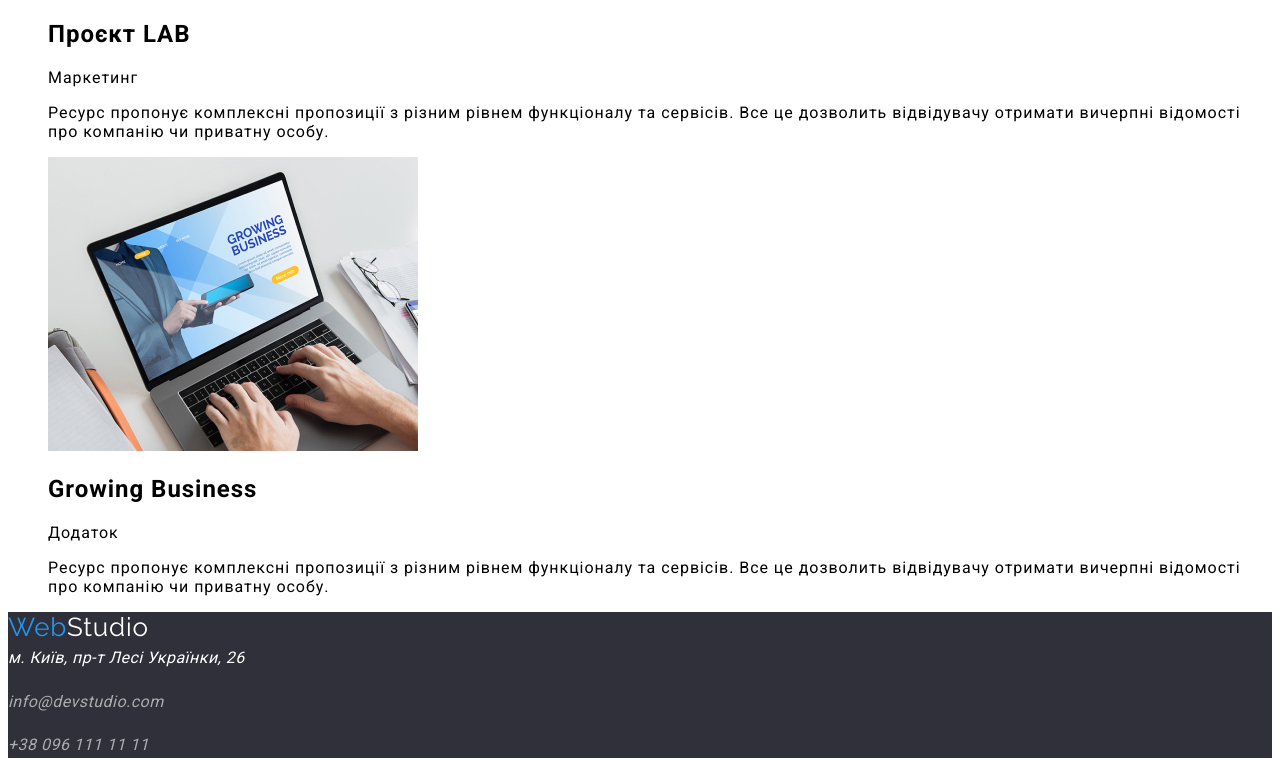
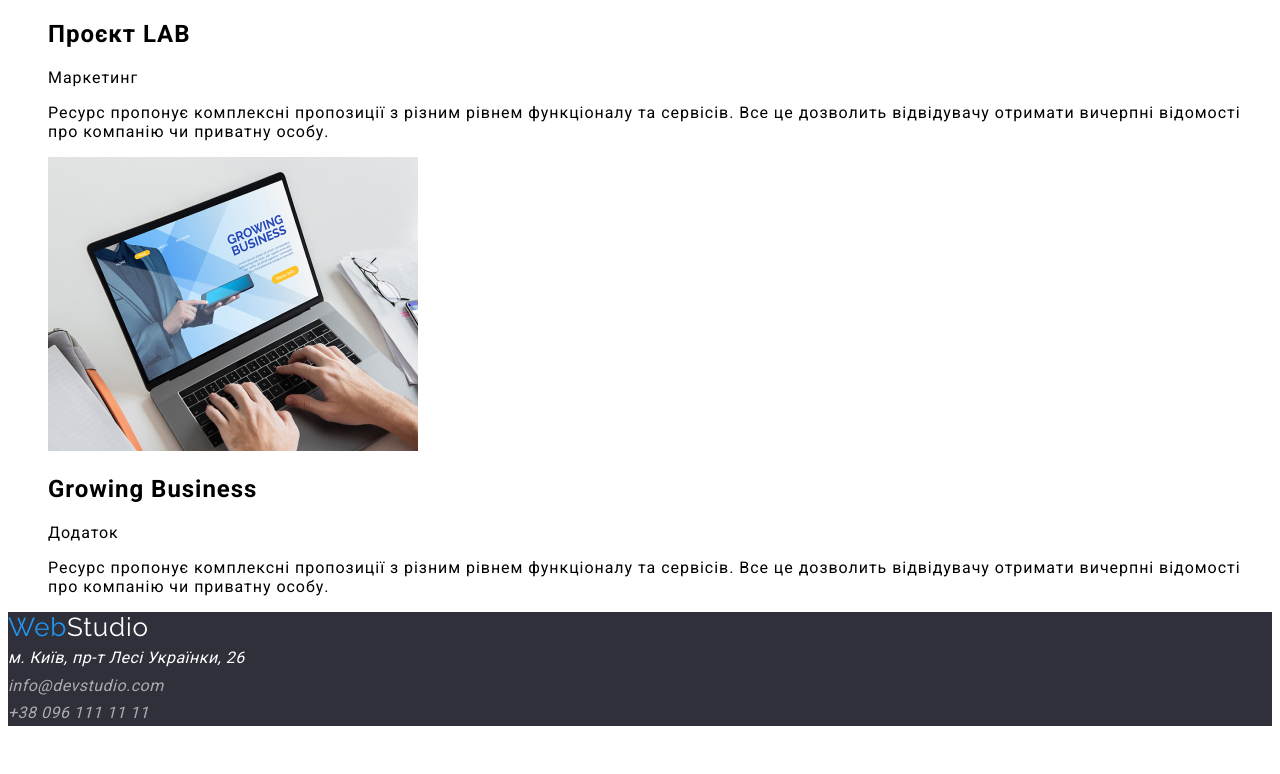
Before and after one commit to Lupushor/goit-markup-hw-02, a plain HTML site: page portfolio.html in a window 1280 px wide. Shown: the part 3765-4539 px from the top of the page. After the commit the page ends 4499 px from the top, so only its background shows below. Drawn offline with Linux system fonts and the light colour scheme.

Commit message:
Редактирование address

```diff
--- a/portfolio.html
+++ b/portfolio.html
@@ -127,9 +127,9 @@
         ><span class="logo-web">Web</span>Studio</a
       >
       <address class="address">
-        м. Київ, пр-т Лесі Українки, 26
-        <p><a href="mailto:info@devstudio.com">info@devstudio.com</a></p>
-        <p><a href="tel:+38 096 111 11 11">+38 096 111 11 11</a></p>
+        м. Київ, пр-т Лесі Українки, 26<br>
+        <a href="mailto:info@devstudio.com">info@devstudio.com</a><br>
+        <a href="tel:+38 096 111 11 11">+38 096 111 11 11</a>
       </address>
     </footer>
   </body>
```
